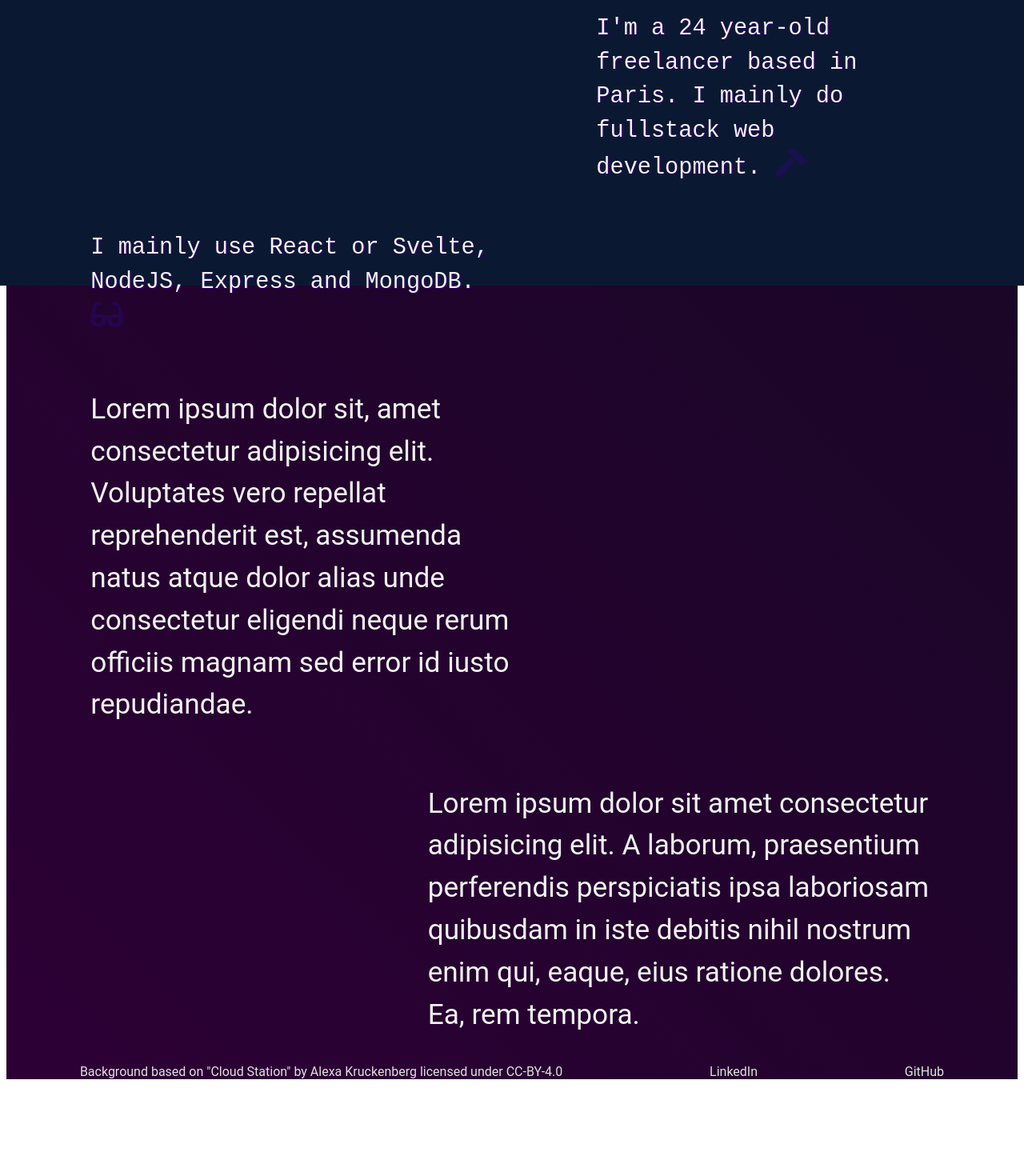
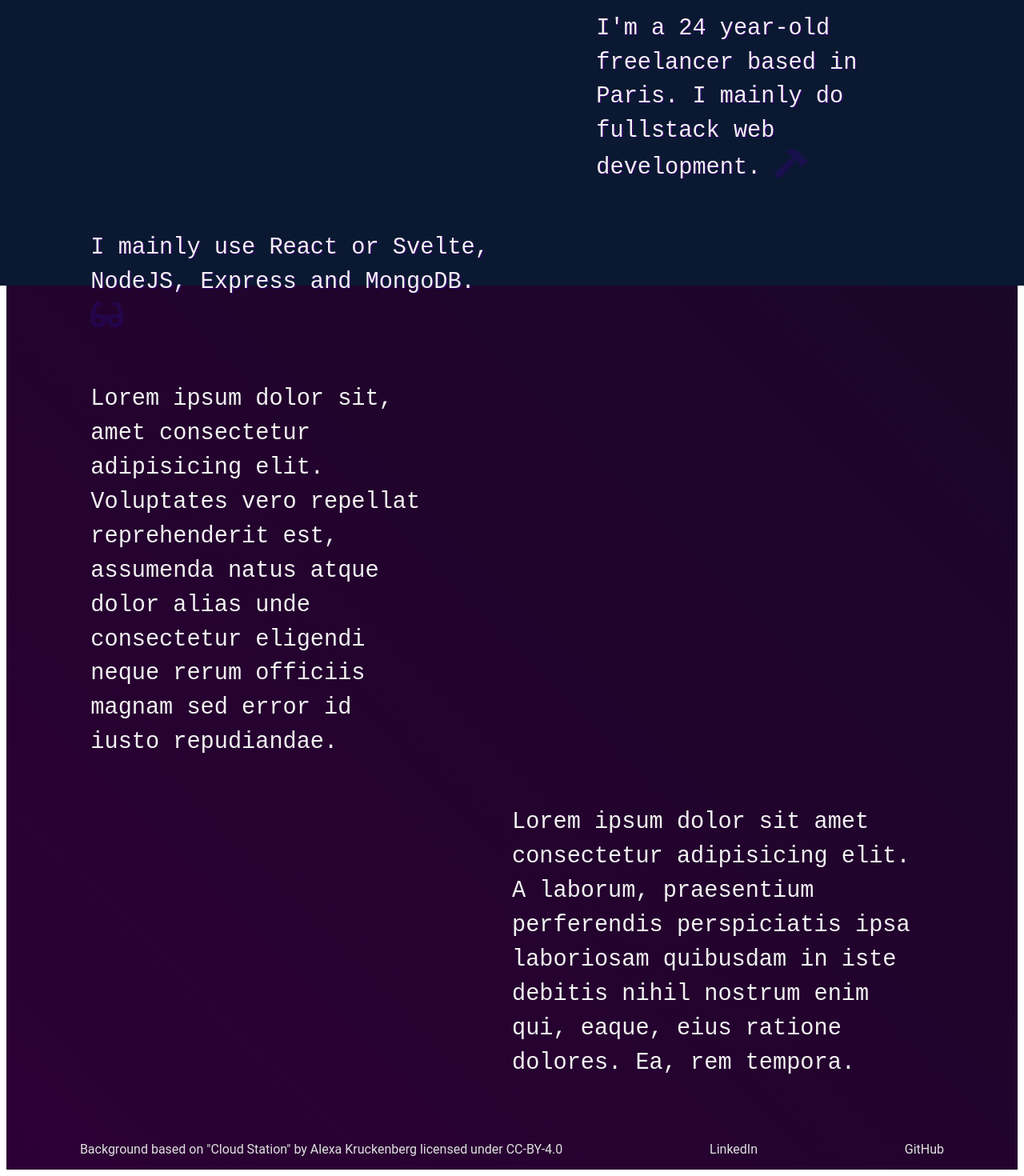
Before and after one commit to Eikix/eliastazartes, a Svelte app: page / in a window 1280 px wide. Shown: the part 443-1913 px from the top of the page at 80% size. Before the commit the page ends 1800 px from the top, so only its background shows below. Built offline with nearby package versions, Linux system fonts and the light colour scheme; no server answers.

Commit message:
added styling

```diff
--- a/src/App.svelte
+++ b/src/App.svelte
@@ -66,6 +66,7 @@
     line-height: 1.5em;
     max-width: 50ch;
     color: var(--color-primary, lightgrey);
+    font-family: monospace;
   }
 
   a {
@@ -125,14 +126,12 @@
     z-index: inherit;
     grid-row: 2 / 3;
     grid-column: 8 / 12;
-    font-family: monospace;
   }
 
   .grid-second-intro {
     z-index: inherit;
     grid-row: 3 / 4;
     grid-column: 2 / 7;
-    font-family: monospace;
   }
 
   .p-intro {
@@ -147,16 +146,18 @@
 
   .grid-skills {
     grid-row: 4 / 5;
-    grid-column: 2 / 7;
+    grid-column: 2 / 6;
   }
 
   .grid-projects {
     grid-row: 5/ 6;
-    grid-column: 6 / 12;
+    grid-column: 7 / 12;
   }
 
   .footer-wrapper {
     color: var(--color-secondary);
+    margin: 1em 0;
+    margin-top: 3em;
     font-size: var(--fs-f);
     z-index: 99;
     grid-column: 1/13;
```
